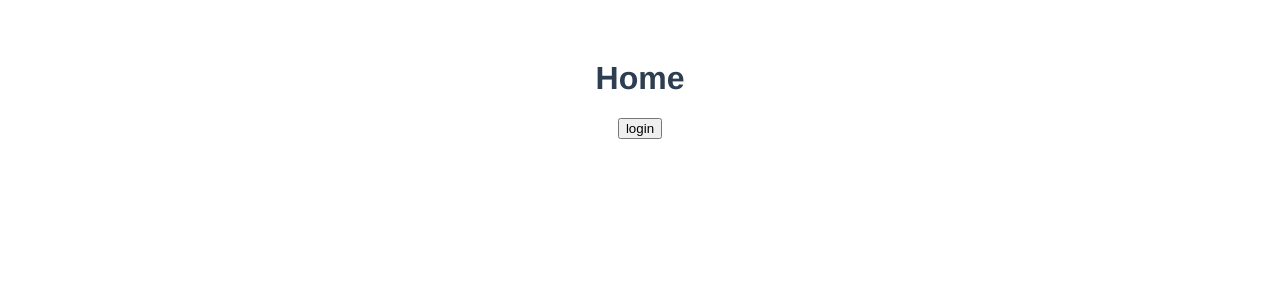
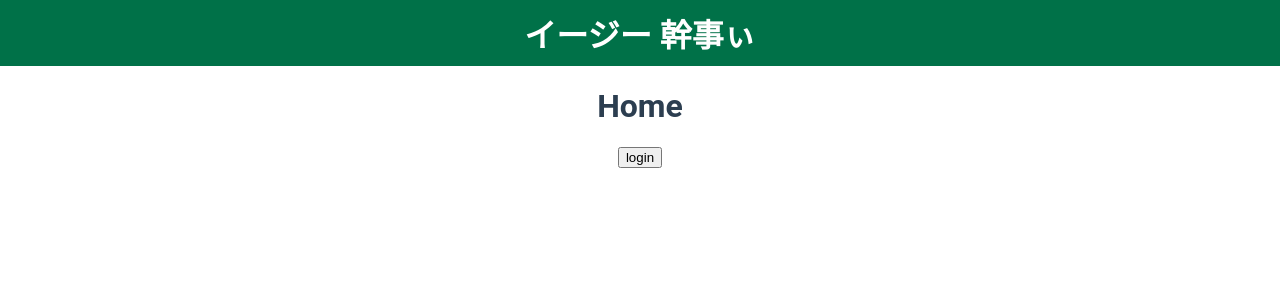
Before and after one commit to NexusCraftLab-TeamB/easy-kanji, a Vue app: page / in a window 1280 px wide. Shown: the top 300 px of the page. Built offline with nearby package versions, Linux system fonts and the light colour scheme.

Commit message:
header追加

```diff
--- a/src/App.vue
+++ b/src/App.vue
@@ -1,24 +1,31 @@
 <template>
   <div id="app">
+    <AppHeader />
     <router-view />
   </div>
 </template>
 
 <script>
+  import AppHeader from './components/layout/Header.vue';
+
   export default {
     name: 'App',
     components: {
+      AppHeader
     }
-  }
+  };
 </script>
 
 <style>
+body {
+  margin: 0px;
+}
 #app {
-  font-family: Avenir, Helvetica, Arial, sans-serif;
+  font-family: Roboto, Avenir, Helvetica, Arial, sans-serif;
   -webkit-font-smoothing: antialiased;
   -moz-osx-font-smoothing: grayscale;
   text-align: center;
   color: #2c3e50;
-  margin-top: 60px;
+  margin-top: 0px;
 }
 </style>
--- /dev/null
+++ b/src/components/layout/Header.vue
@@ -0,0 +1,30 @@
+<template>
+  <header class="app-header">
+    <h1 @click="redirectToHome">イージー 幹事ぃ</h1>
+  </header>
+</template>
+
+<script>
+export default {
+  name: 'AppHeader',
+  methods: {
+    redirectToHome() {
+      this.$router.push('/');
+    }
+  }
+};
+</script>
+
+<style scoped>
+.app-header {
+  background-color: #007148;
+  color: white;
+  padding: 5px;
+  text-align: center;
+  cursor: pointer;
+
+  h1 {
+    margin: 5px;
+  }
+}
+</style>
```
